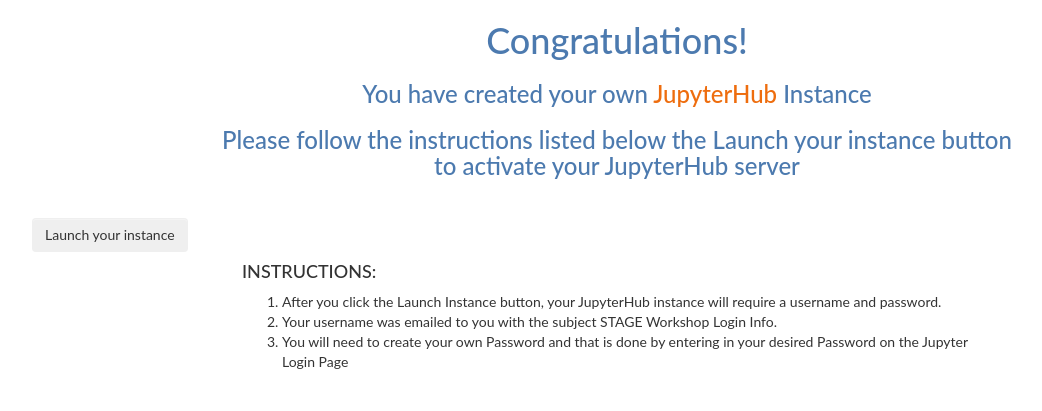
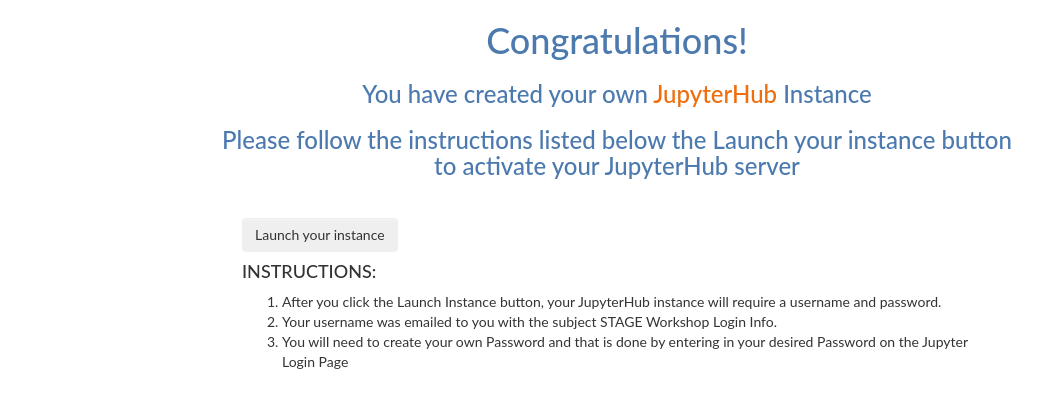
Before and after one commit to heliumplusdatastage/Instance-Management, a Django app: template templates/launch.html in a window 1280 px wide. Shown: the part 232-643 px from the top of the page, without its empty margins (23-1065 px from the left). Run offline with Django 3.2, Linux system fonts and the light colour scheme; the template is opened without the code that fills it: most values are stand-ins (such as "Sample title", 1, 10 or a date in 2020); some libraries are stand-ins or nearby versions.

Commit message:
put button in div.col

```diff
--- a/templates/launch.html
+++ b/templates/launch.html
@@ -10,11 +10,13 @@
     </div>
 
     <div class="row">
-        <button id="myButton" class="btn" >Launch your instance</button>
+        <div class="col-xs-12 col-md-8 col-md-offset-2">
+            <button id="myButton" class="btn" >Launch your instance</button>
 
-        <script type="text/javascript">
-            document.getElementById("myButton").onclick = function () { location.href = "http://{{ instance_ip }}"; };
-        </script>
+            <script type="text/javascript">
+                document.getElementById("myButton").onclick = function () { location.href = "http://{{ instance_ip }}"; };
+            </script>
+        </div>
     </div>
 
     <div class="row instructions-container">
```
